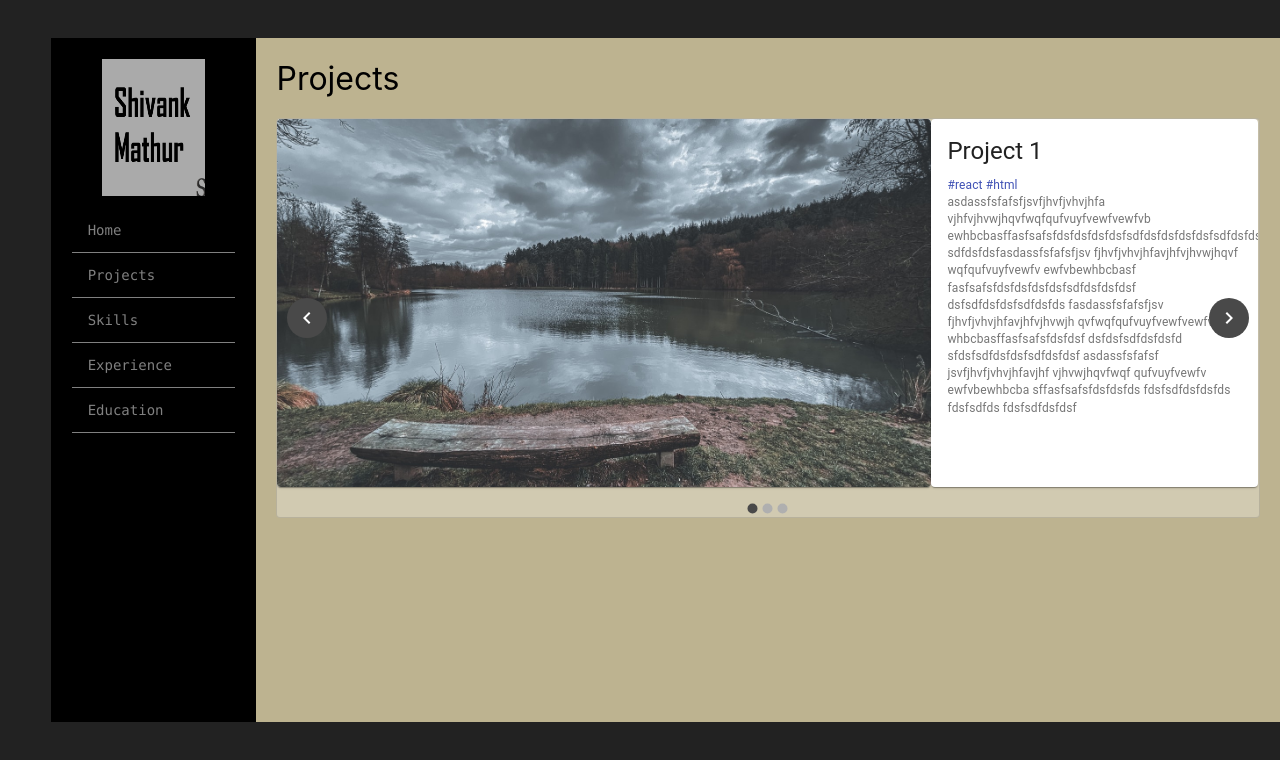
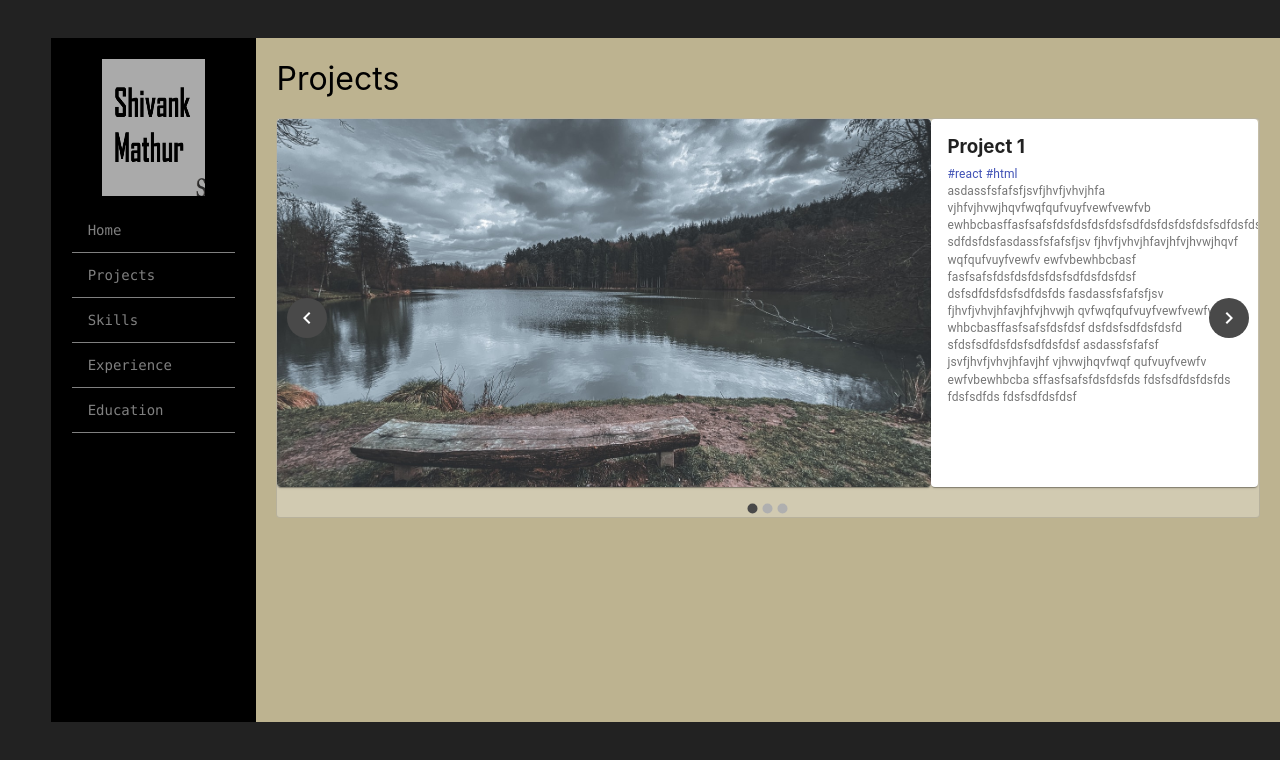
Before and after one commit to shivumat/Resume, a React (Create React App) app: page /Projects in a window 1280 px wide. Shown: the top 760 px of the page. Built offline with nearby package versions, Linux system fonts and the light colour scheme.

Commit message:
Projects Final

```diff
--- a/src/container/bodyPanel/routePanels/projects/projectCarousel/project/projectDescription/ProjectDescription.js
+++ b/src/container/bodyPanel/routePanels/projects/projectCarousel/project/projectDescription/ProjectDescription.js
@@ -10,7 +10,7 @@ export default function ProjectDescription(props) {
   return (
     <Card className="projectDescription">
         <CardContent>
-          <Typography gutterBottom variant="h5" component="h2">
+          <Typography gutterBottom variant="h7" component="h3">
             {props.title}
           </Typography>
           <Typography className="description" color="textSecondary" component="p">
```
